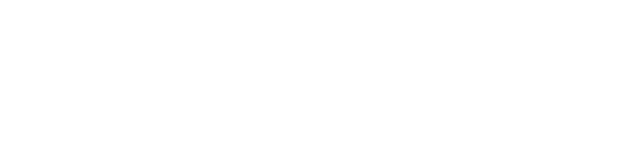
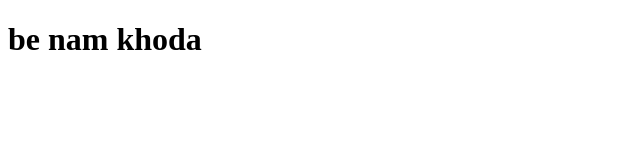
Before and after one commit to Zahradlt/zahradolati, a plain HTML site: page index.html in a window 1280 px wide. Shown: the whole page, without its empty margins (0-640 px from the left). Drawn offline with Linux system fonts and the light colour scheme.

Commit message:
editindext

```diff
--- a/index.html
+++ b/index.html
@@ -5,6 +5,7 @@
     <meta name="viewport" content="width=device-width, initial-scale=1.0">
     <title>Document</title>
 </head>
+<h1>be nam khoda</h1>
 <body>
 
 </body>
```
